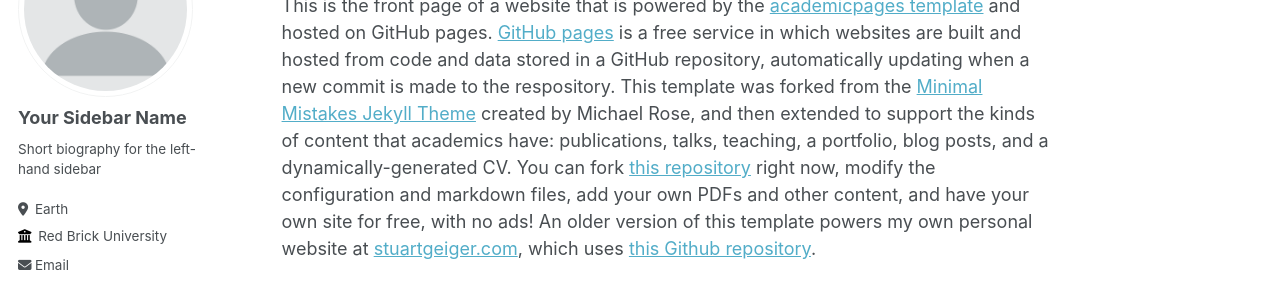
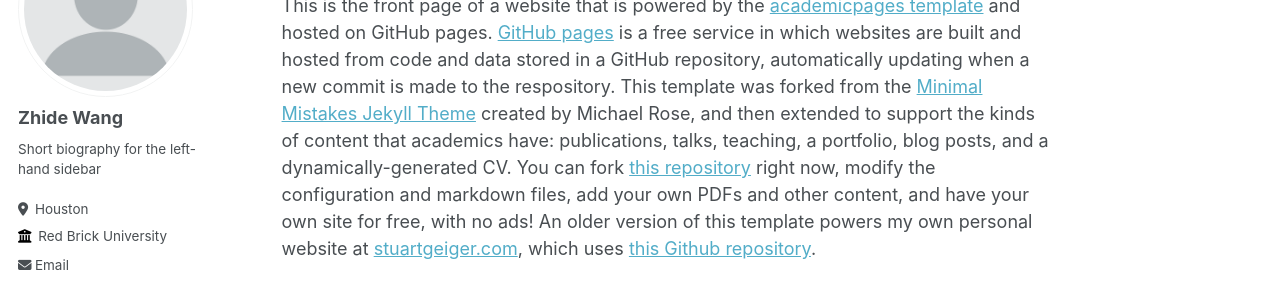
Before and after one commit to WANGZHIDE93429/WANGZHIDE93429.github.io, a Jekyll site: the page built from _pages/about.md, in a window 1280 px wide. Shown: the part 164-451 px from the top of the page. Built offline with Jekyll 4.4.1, drawn with Linux system fonts in a browser that asks for light colours; some web fonts are replaced.

Commit message:
Update _config.yml

```diff
--- a/_config.yml
+++ b/_config.yml
@@ -22,10 +22,10 @@ repository               : "WANGZHIDE93429/WANGZHIDE93429.github.io"
 author:
   # Biographic information
   avatar           : "profile.png"
-  name             : "Your Sidebar Name"
+  name             : "Zhide Wang"
   pronouns         : # example: "she/her"
   bio              : "Short biography for the left-hand sidebar"
-  location         : "Earth"
+  location         : "Houston"
   employer         : "Red Brick University"
   uri              : # URL
   email            : "none@example.org"
```
